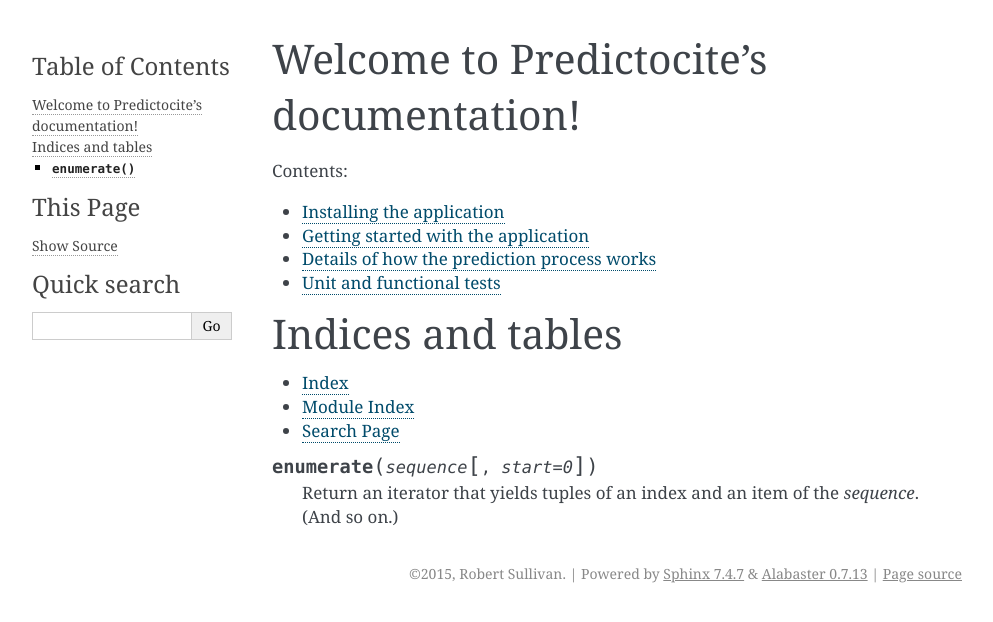
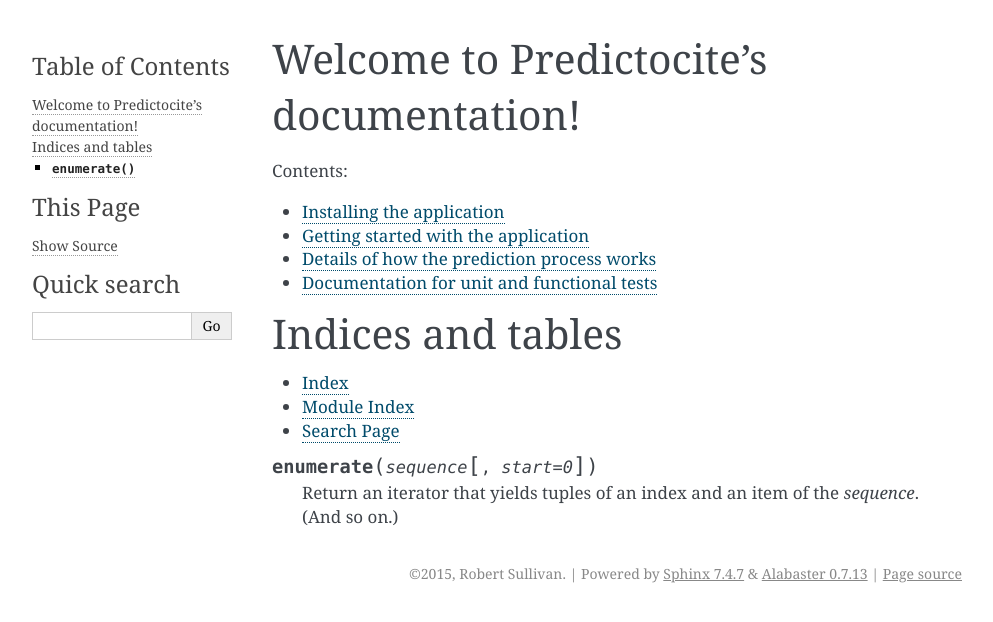
Before and after one commit to RobSullivan/predictocite, a Sphinx documentation site: the page built from docs/source/index.rst, in a window 1280 px wide. Shown: the top 622 px of the page, without its empty margins (148-1141 px from the left). Built offline with Sphinx 7.4.7, drawn with Linux system fonts in a browser that asks for light colours.

```diff
--- a/docs/source/tests.rst
+++ b/docs/source/tests.rst
@@ -1,2 +1,5 @@
-Unit and functional tests
-=========================
+Documentation for unit and functional tests
+===========================================
+
+.. automodule :: tests.base
+	:members:
```
